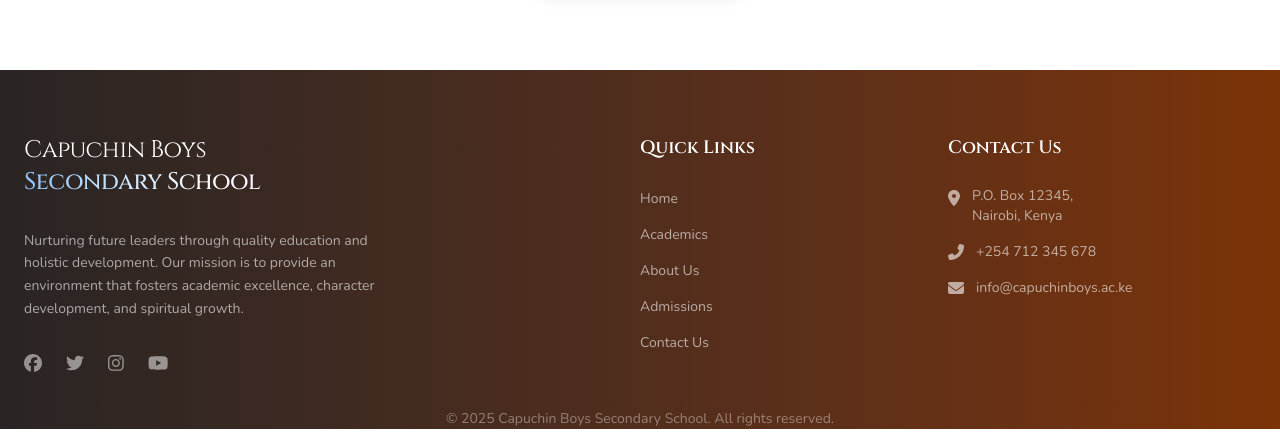
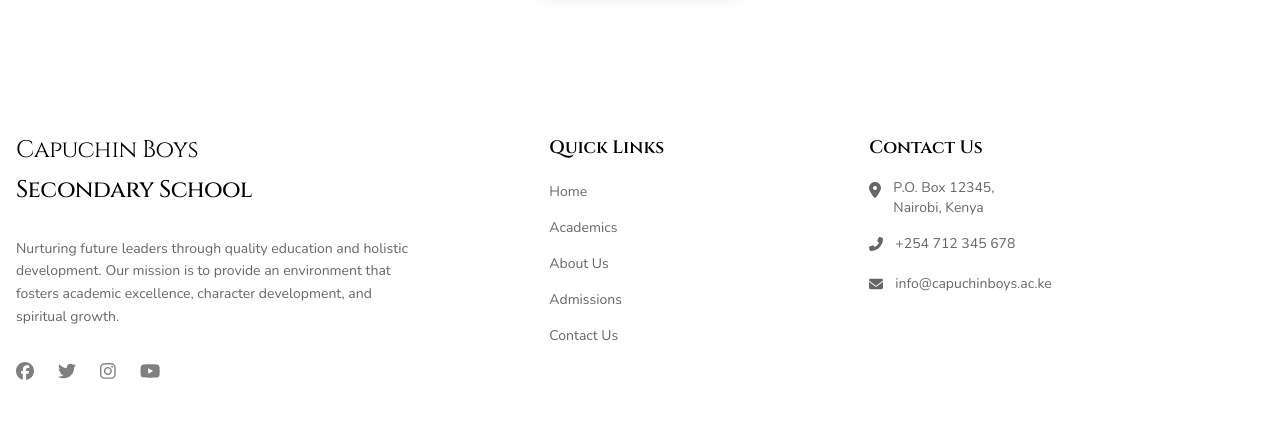
Before and after one commit to torie28/capuchinboys, a React (Vite) app: page / in a window 1280 px wide. Shown: the part 4170-4604 px from the top of the page. Built offline with nearby package versions, Linux system fonts and the light colour scheme.

Commit message:
editing in additionof aerila label and implementation of link with react router dom

```diff
--- a/src/layouts/footer/Footer.jsx
+++ b/src/layouts/footer/Footer.jsx
@@ -14,9 +14,9 @@ const Footer = () => {
   }, []);
 
   return (
-    <footer className="w-full bg-gradient-to-r from-stone-800 to-amber-900">
+    <footer className="w-full min-w-full bg-gradient-to-r from-white to-white overflow-x-hidden">
       {/* Background elements */}
-      <div className="absolute inset-0 z-0">
+      <div className="fixed bottom-0 left-0 right-0 z-0 w-full">
         <div className="absolute inset-0 opacity-20 bg-[radial-gradient(#444_1px,transparent_1px)]"></div>
 
         {/* Gradient accents */}
@@ -24,84 +24,114 @@ const Footer = () => {
         <div className="absolute top-1/4 right-0 w-1/3 h-1/3 bg-gradient-to-bl from-purple-600/15 to-transparent rounded-full blur-3xl"></div>
       </div>
 
-      <div className="w-full px-4 sm:px-6 lg:container lg:mx-auto relative z-10">
-        {/* Footer top section - Moved down */}
+      <div className="w-full max-w-none px-4 mx-0 sm:px-6 lg:px-8 xl:px-4 relative z-10">
+        <div className="max-w-7xl mx-auto">
           <div className={`pt-16 transition-all duration-1000 ${isVisible ? 'translate-y-0 opacity-100' : 'translate-y-12 opacity-0'}`}>
-          <div className="grid grid-cols-1 md:grid-cols-2 lg:grid-cols-12 gap-12">
-            {/* Branding */}
-            <div className="lg:col-span-4">
-              <div className="space-y-8">
-                <div className="space-y-4">
-                  <h3>
-                    <span className="block text-white text-2xl font-light tracking-tight">Capuchin Boys</span>
-                    <span className="block text-2xl font-medium tracking-tight text-transparent bg-clip-text bg-gradient-to-r from-blue-300 via-white to-purple-200">
+            <div className="grid grid-cols-1 md:grid-cols-2 lg:grid-cols-12 gap-8">
+              {/* Branding - Full width on mobile, then takes 4 columns */}
+              <div className="lg:col-span-4 text-center md:text-left">
+                <div className="space-y-6 md:space-y-8">
+                  <div className="space-y-2">
+                    <h3 className="text-black text-2xl font-light tracking-tight">Capuchin Boys</h3>
+                    <h4 className="text-2xl font-medium tracking-tight text-transparent bg-clip-text bg-gradient-to-r from-black via-black to-black">
                       Secondary School
-                    </span>
-                  </h3>
+                    </h4>
                   </div>
 
-                <p className="text-white/60 text-sm leading-relaxed">
+                  <p className="text-black/60 text-sm leading-relaxed">
                     Nurturing future leaders through quality education and holistic development.
                     Our mission is to provide an environment that fosters academic excellence,
                     character development, and spiritual growth.
                   </p>
 
-                {/* Social links */}
-                <div className="flex space-x-6">
-                  <a href="#" className="text-white/50 hover:text-white transition-colors duration-300">
+                  <div className="flex justify-center md:justify-start space-x-6">
+                    <Link
+                      to="https://facebook.com"
+                      target="_blank"
+                      rel="noopener noreferrer"
+                      aria-label="Visit our Facebook page"
+                      className="text-black/50 hover:text-black transition-colors duration-300"
+                    >
                       <FontAwesomeIcon icon={faFacebook} className="text-lg" />
-                  </a>
-                  <a href="#" className="text-white/50 hover:text-white transition-colors duration-300">
+                    </Link>
+                    <Link
+                      to="https://twitter.com"
+                      target="_blank"
+                      rel="noopener noreferrer"
+                      aria-label="Follow us on Twitter"
+                      className="text-black/50 hover:text-black transition-colors duration-300"
+                    >
                       <FontAwesomeIcon icon={faTwitter} className="text-lg" />
-                  </a>
-                  <a href="#" className="text-white/50 hover:text-white transition-colors duration-300">
+                    </Link>
+                    <Link
+                      to="https://instagram.com"
+                      target="_blank"
+                      rel="noopener noreferrer"
+                      aria-label="Follow us on Instagram"
+                      className="text-black/50 hover:text-black transition-colors duration-300"
+                    >
                       <FontAwesomeIcon icon={faInstagram} className="text-lg" />
-                  </a>
-                  <a href="#" className="text-white/50 hover:text-white transition-colors duration-300">
+                    </Link>
+                    <Link
+                      to="https://youtube.com"
+                      target="_blank"
+                      rel="noopener noreferrer"
+                      aria-label="Subscribe to our YouTube channel"
+                      className="text-black/50 hover:text-black transition-colors duration-300"
+                    >
                       <FontAwesomeIcon icon={faYoutube} className="text-lg" />
-                  </a>
+                    </Link>
                   </div>
                 </div>
               </div>
 
-            {/* Quick Links */}
-            <div className="lg:col-span-3 lg:col-start-7">
-              <h4 className="text-white text-lg font-semibold mb-6">Quick Links</h4>
-              <ul className="space-y-3">
-                <li><Link to="/" className="text-white/60 hover:text-white transition-colors duration-300 text-sm">Home</Link></li>
-                <li><Link to="/academics" className="text-white/60 hover:text-white transition-colors duration-300 text-sm">Academics</Link></li>
-                <li><Link to="/about" className="text-white/60 hover:text-white transition-colors duration-300 text-sm">About Us</Link></li>
-                <li><Link to="/admissions" className="text-white/60 hover:text-white transition-colors duration-300 text-sm">Admissions</Link></li>
-                <li><Link to="/contact" className="text-white/60 hover:text-white transition-colors duration-300 text-sm">Contact Us</Link></li>
+              {/* Quick Links - Full width on mobile, then takes 3 columns */}
+              <div className="lg:col-span-3 lg:col-start-6 text-center md:text-left">
+                <h4 className="text-black text-lg font-semibold mb-4">Quick Links</h4>
+                <ul className="space-y-2">
+                  <li><Link to="/" className="text-black/60 hover:text-black transition-colors duration-300 text-sm block py-1">Home</Link></li>
+                  <li><Link to="/academics" className="text-black/60 hover:text-black transition-colors duration-300 text-sm block py-1">Academics</Link></li>
+                  <li><Link to="/about" className="text-black/60 hover:text-black transition-colors duration-300 text-sm block py-1">About Us</Link></li>
+                  <li><Link to="/admissions" className="text-black/60 hover:text-black transition-colors duration-300 text-sm block py-1">Admissions</Link></li>
+                  <li><Link to="/contact" className="text-black/60 hover:text-black transition-colors duration-300 text-sm block py-1">Contact Us</Link></li>
                 </ul>
               </div>
 
-            {/* Contact Info */}
-            <div className="lg:col-span-4 lg:col-start-10">
-              <h4 className="text-white text-lg font-semibold mb-6">Contact Us</h4>
-              <address className="not-italic space-y-4">
-                <p className="flex items-start">
-                  <FontAwesomeIcon icon={faMapMarkerAlt} className="text-white/60 mt-1 mr-3 flex-shrink-0" />
-                  <span className="text-white/60 text-sm">P.O. Box 12345,<br/>Nairobi, Kenya</span>
-                </p>
-                <p className="flex items-center">
-                  <FontAwesomeIcon icon={faPhoneAlt} className="text-white/60 mr-3" />
-                  <a href="tel:+254712345678" className="text-white/60 hover:text-white transition-colors duration-300 text-sm">+254 712 345 678</a>
-                </p>
-                <p className="flex items-center">
-                  <FontAwesomeIcon icon={faEnvelope} className="text-white/60 mr-3" />
-                  <a href="mailto:info@capuchinboys.ac.ke" className="text-white/60 hover:text-white transition-colors duration-300 text-sm">info@capuchinboys.ac.ke</a>
-                </p>
+              {/* Contact Info - Full width on mobile, then takes 4 columns */}
+              <div className="lg:col-span-4 lg:col-start-9 text-center md:text-left">
+                <h4 className="text-black text-lg font-semibold mb-4">Contact Us</h4>
+                <address className="not-italic space-y-3">
+                  <div className="flex flex-col items-center md:items-start">
+                    <div className="flex items-start">
+                      <FontAwesomeIcon icon={faMapMarkerAlt} className="text-black/60 mt-1 mr-3 flex-shrink-0" />
+                      <span className="text-black/60 text-sm">P.O. Box 12345,<br/>Nairobi, Kenya</span>
+                    </div>
+                  </div>
+                  <div className="flex flex-col items-center md:block">
+                    <a href="tel:+254712345678" className="text-black/60 hover:text-black transition-colors duration-300 text-sm flex items-center justify-center md:justify-start py-1">
+                      <FontAwesomeIcon icon={faPhoneAlt} className="mr-3" />
+                      +254 712 345 678
+                    </a>
+                  </div>
+                  <div className="flex flex-col items-center md:block">
+                    <a href="mailto:info@capuchinboys.ac.ke" className="text-black/60 hover:text-black transition-colors duration-300 text-sm flex items-center justify-center md:justify-start py-1">
+                      <FontAwesomeIcon icon={faEnvelope} className="mr-3" />
+                      info@capuchinboys.ac.ke
+                    </a>
+                  </div>
                 </address>
+              </div>
             </div>
           </div>
         </div>
 
         {/* Copyright */}
-        <div className="pt-8 text-center">
+        <div className="w-full max-w-none px-4 mx-0 sm:px-6 lg:px-8 xl:px-4 pt-8 text-center">
+          <div className="max-w-7xl mx-auto">
             <p className="text-white/40 text-sm">
               &copy; {new Date().getFullYear()} Capuchin Boys Secondary School. All rights reserved.
             </p>
+          </div>
         </div>
       </div>
     </footer>
--- a/src/pages/home/components/AcademicPrograms.jsx
+++ b/src/pages/home/components/AcademicPrograms.jsx
@@ -1,4 +1,5 @@
 import React from 'react';
+import { Link } from 'react-router-dom';
 
 const AcademicPrograms = () => {
   const programs = [
@@ -122,24 +123,26 @@ const AcademicPrograms = () => {
             Ready to explore our academic offerings in detail?
           </h3>
           <div className="flex flex-col sm:flex-row justify-center gap-4">
-            <a
-              href="/academics"
-              className="inline-flex items-center justify-center px-8 py-3 border border-transparent text-base font-medium  text-white bg-primary hover:bg-primary/90 transition-colors duration-300"
+            <Link
+              to="/academics"
+              aria-label="View all academic programs we offer"
+              className="inline-flex items-center justify-center px-8 py-3 border border-transparent text-base font-medium text-white bg-primary hover:bg-primary/90 transition-colors duration-300"
             >
               View All Academic Programs
-              <svg className="ml-2 -mr-1 w-5 h-5" fill="currentColor" viewBox="0 0 20 20" xmlns="http://www.w3.org/2000/svg">
+              <svg className="ml-2 -mr-1 w-5 h-5" fill="currentColor" viewBox="0 0 20 20" xmlns="http://www.w3.org/2000/svg" aria-hidden="true">
                 <path fillRule="evenodd" d="M10.293 5.293a1 1 0 011.414 0l4 4a1 1 0 010 1.414l-4 4a1 1 0 01-1.414-1.414L12.586 11H5a1 1 0 110-2h7.586l-2.293-2.293a1 1 0 010-1.414z" clipRule="evenodd" />
               </svg>
-            </a>
-            <a
-              href="/admissions"
+            </Link>
+            <Link
+              to="/admissions"
+              aria-label="Start your application process"
               className="inline-flex items-center justify-center px-8 py-3 border from-[#B4975A] to-[#8B8677] hover:bg-gray-50 transition-colors duration-300"
             >
               Apply Now
-              <svg className="ml-2 -mr-1 w-5 h-5" fill="currentColor" viewBox="0 0 20 20" xmlns="http://www.w3.org/2000/svg">
+              <svg className="ml-2 -mr-1 w-5 h-5" fill="currentColor" viewBox="0 0 20 20" xmlns="http://www.w3.org/2000/svg" aria-hidden="true">
                 <path fillRule="evenodd" d="M10 18a8 8 0 100-16 8 8 0 000 16zm3.707-8.707l-3-3a1 1 0 00-1.414 1.414L10.586 9H7a1 1 0 100 2h3.586l-1.293 1.293a1 1 0 101.414 1.414l3-3a1 1 0 000-1.414z" clipRule="evenodd" />
               </svg>
-            </a>
+            </Link>
           </div>
         </div>
       </div>
--- a/src/pages/home/components/HeroSection.jsx
+++ b/src/pages/home/components/HeroSection.jsx
@@ -1,4 +1,5 @@
 import React from 'react';
+import { Link } from 'react-router-dom';
 
 const HeroSection = () => {
   return (
@@ -23,18 +24,20 @@ const HeroSection = () => {
           Empowering young minds through quality education and holistic development
         </p>
         <div className="space-x-2">
-          <a
-            href="/admissions"
-            className="inline-block bg-white text-blue-900 font-semibold px-8 py-4  hover:bg-blue-100 transition-all duration-300 transform hover:scale-105"
+          <Link
+            to="/admissions"
+            aria-label="Navigate to Admissions page to apply now"
+            className="inline-block bg-white text-blue-900 font-semibold px-8 py-4 hover:bg-blue-100 transition-all duration-300 transform hover:scale-105"
           >
             Apply Now
-          </a>
-          <a
-            href="/about"
-            className="inline-block border-2 border-primary text-white font-semibold px-8 py-4   hover:bg-opacity-10 transition-all duration-300 transform hover:scale-105"
+          </Link>
+          <Link
+            to="/about"
+            aria-label="Learn more about our school"
+            className="inline-block border-2 border-primary text-white font-semibold px-8 py-4 hover:bg-opacity-10 transition-all duration-300 transform hover:scale-105"
           >
             Learn More
-          </a>
+          </Link>
         </div>
       </div>
     </section>
```
Lines whose indentation alone changed are shown as unchanged.
